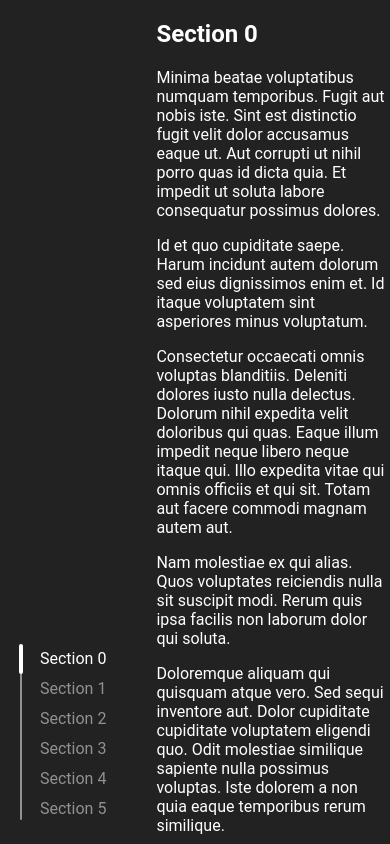
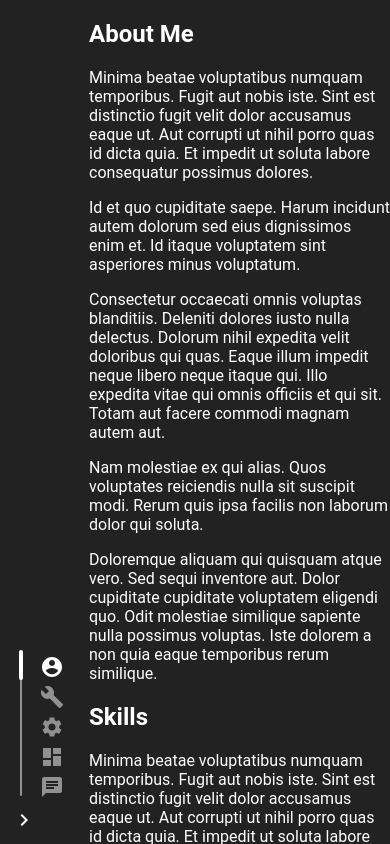
Before and after one commit to xQsme/portfolio, a React (Create React App) app: page / in a window 390 px wide. Built offline with nearby package versions, Linux system fonts and the light colour scheme.

Commit message:
mobile-nav

```diff
--- a/package.json
+++ b/package.json
@@ -3,6 +3,8 @@
   "version": "0.1.0",
   "private": true,
   "dependencies": {
+    "@material-ui/core": "^4.11.0",
+    "@material-ui/icons": "^4.9.1",
     "@testing-library/jest-dom": "^4.2.4",
     "@testing-library/react": "^9.3.2",
     "@testing-library/user-event": "^7.1.2",
--- a/src/App.tsx
+++ b/src/App.tsx
@@ -6,14 +6,6 @@ import './assets/styles/main.scss';
 interface AppState {
 }
 
-const sections: any[] = [
-  {name: 'Section 0', id: 'section-0'},
-  {name: 'Section 1', id: 'section-1'},
-  {name: 'Section 2', id: 'section-2'},
-  {name: 'Section 3', id: 'section-3'},
-  {name: 'Section 4', id: 'section-4'},
-  {name: 'Section 5', id: 'section-5'}
-];
 
 class App extends Component <{}, AppState> {
   constructor(props: object) {
@@ -25,8 +17,8 @@ class App extends Component <{}, AppState> {
   render () {
     return(
       <div className="App" id="app">
-        <Nav sections={sections}/>
-        <Content sections={sections}/>
+        <Nav />
+        <Content />
       </div>
     );
   }
--- a/src/assets/styles/main.scss
+++ b/src/assets/styles/main.scss
@@ -49,6 +49,10 @@ body{
     top:0px;
     bottom:0px;
     left:0px;
+    width: 172px;
+    -webkit-transition: width 0.3s linear;
+    -moz-transition: width 0.3s linear;
+    transition: width 0.3s linear;
 }
 
 .content{
@@ -94,10 +98,7 @@ body{
         -webkit-transition: opacity 0.3s linear;
         -moz-transition: opacity 0.3s linear;
         transition: opacity 0.3s linear;
-
-        .nav-border{
-            margin-right: 20px;
-        }
+        margin-left: 20px;
 
         a{
             text-decoration: none;
@@ -109,22 +110,61 @@ body{
         }
     }
 
-
+    .nav-entry{
+        display: flex;
+        align-items: center;
+        svg{
+            margin-right: 5px;
+        }
+    }
 
     .active{
-        // color: $main;
         opacity: 1;
+    }
 
-        // .nav-border{
-        //     // background-color: $main;
-        //     background-color: $text;
-        //     width: 4px;
-        //     height: 23px;
-        //     margin-left: -1px;
-        //     margin-right: 17px;
-        //     border-radius: 2px;
-        //     z-index: 9001;
-        //     margin-top: 3px;
-        // }
+    .nav-word{
+        white-space: nowrap;
     }
 }
+
+.mobile-nav-expand{
+    position: relative;
+    display: none !important;
+    margin-left: 12px !important;
+    top: -12px;
+}
+
+@mixin mq($width, $type: max) {
+    @if $type == max {
+        $width: $width - 1px;
+    }
+    @media only screen and (#{$type}-width: $width) {
+        @content;
+    }
+    }@mixin mq($width, $type: max) {
+    @if $type == max {
+        $width: $width - 1px;
+    }
+    @media only screen and (#{$type}-width: $width) {
+        @content;
+    }
+}
+
+@include mq(475px) {
+
+    .shrinked{
+        width: 69px;
+        .nav-word{
+            display: none;
+        }
+    }
+
+    .nav-container{
+        margin-right: 20px;
+    }
+
+    .mobile-nav-expand{
+        display: block !important;
+    }
+
+}
--- a/src/components/Content.tsx
+++ b/src/components/Content.tsx
@@ -1,29 +1,23 @@
 import React, {Component} from 'react';
 
 interface AppState {
-    sections: any[],
 }
 
 interface ContentProps {
-    sections: any[],
 }
 
 class Content extends Component <ContentProps, AppState> {
   constructor(props: any) {
     super(props);
     this.state = {
-        sections: props.sections,
     };
   }
 
   render () {
-    const { sections } = this.state;
     return(
         <div className="content">
-            {sections.map(section => {
-                return(
-                    <section id={section.id} key={section.id}>
-                        <h1>{section.name}</h1>
+            <section id="about">
+                <h1>About Me</h1>
                 <p>
                 Minima beatae voluptatibus numquam temporibus. Fugit aut nobis iste. Sint est distinctio fugit velit dolor accusamus eaque ut. Aut corrupti ut nihil porro quas id dicta quia. Et impedit ut soluta labore consequatur possimus dolores.
                 </p>
@@ -38,8 +32,70 @@ class Content extends Component <ContentProps, AppState> {
                 Doloremque aliquam qui quisquam atque vero. Sed sequi inventore aut. Dolor cupiditate cupiditate voluptatem eligendi quo. Odit molestiae similique sapiente nulla possimus voluptas. Iste dolorem a non quia eaque temporibus rerum similique.
                 </p>
             </section>
-                );
-            })}
+            <section id="skills">
+                <h1>Skills</h1>
+                <p>
+                Minima beatae voluptatibus numquam temporibus. Fugit aut nobis iste. Sint est distinctio fugit velit dolor accusamus eaque ut. Aut corrupti ut nihil porro quas id dicta quia. Et impedit ut soluta labore consequatur possimus dolores.
+                </p>
+                <p>
+                Id et quo cupiditate saepe. Harum incidunt autem dolorum sed eius dignissimos enim et. Id itaque voluptatem sint asperiores minus voluptatum.
+                </p>
+                Consectetur occaecati omnis voluptas blanditiis. Deleniti dolores iusto nulla delectus. Dolorum nihil expedita velit doloribus qui quas. Eaque illum impedit neque libero neque itaque qui. Illo expedita vitae qui omnis officiis et qui sit. Totam aut facere commodi magnam autem aut.
+                <p>
+                Nam molestiae ex qui alias. Quos voluptates reiciendis nulla sit suscipit modi. Rerum quis ipsa facilis non laborum dolor qui soluta.
+                </p>
+                <p>
+                Doloremque aliquam qui quisquam atque vero. Sed sequi inventore aut. Dolor cupiditate cupiditate voluptatem eligendi quo. Odit molestiae similique sapiente nulla possimus voluptas. Iste dolorem a non quia eaque temporibus rerum similique.
+                </p>
+            </section>
+            <section id="technologies">
+                <h1>Technologies</h1>
+                <p>
+                Minima beatae voluptatibus numquam temporibus. Fugit aut nobis iste. Sint est distinctio fugit velit dolor accusamus eaque ut. Aut corrupti ut nihil porro quas id dicta quia. Et impedit ut soluta labore consequatur possimus dolores.
+                </p>
+                <p>
+                Id et quo cupiditate saepe. Harum incidunt autem dolorum sed eius dignissimos enim et. Id itaque voluptatem sint asperiores minus voluptatum.
+                </p>
+                Consectetur occaecati omnis voluptas blanditiis. Deleniti dolores iusto nulla delectus. Dolorum nihil expedita velit doloribus qui quas. Eaque illum impedit neque libero neque itaque qui. Illo expedita vitae qui omnis officiis et qui sit. Totam aut facere commodi magnam autem aut.
+                <p>
+                Nam molestiae ex qui alias. Quos voluptates reiciendis nulla sit suscipit modi. Rerum quis ipsa facilis non laborum dolor qui soluta.
+                </p>
+                <p>
+                Doloremque aliquam qui quisquam atque vero. Sed sequi inventore aut. Dolor cupiditate cupiditate voluptatem eligendi quo. Odit molestiae similique sapiente nulla possimus voluptas. Iste dolorem a non quia eaque temporibus rerum similique.
+                </p>
+            </section>
+            <section id="projects">
+                <h1>Projects</h1>
+                <p>
+                Minima beatae voluptatibus numquam temporibus. Fugit aut nobis iste. Sint est distinctio fugit velit dolor accusamus eaque ut. Aut corrupti ut nihil porro quas id dicta quia. Et impedit ut soluta labore consequatur possimus dolores.
+                </p>
+                <p>
+                Id et quo cupiditate saepe. Harum incidunt autem dolorum sed eius dignissimos enim et. Id itaque voluptatem sint asperiores minus voluptatum.
+                </p>
+                Consectetur occaecati omnis voluptas blanditiis. Deleniti dolores iusto nulla delectus. Dolorum nihil expedita velit doloribus qui quas. Eaque illum impedit neque libero neque itaque qui. Illo expedita vitae qui omnis officiis et qui sit. Totam aut facere commodi magnam autem aut.
+                <p>
+                Nam molestiae ex qui alias. Quos voluptates reiciendis nulla sit suscipit modi. Rerum quis ipsa facilis non laborum dolor qui soluta.
+                </p>
+                <p>
+                Doloremque aliquam qui quisquam atque vero. Sed sequi inventore aut. Dolor cupiditate cupiditate voluptatem eligendi quo. Odit molestiae similique sapiente nulla possimus voluptas. Iste dolorem a non quia eaque temporibus rerum similique.
+                </p>
+            </section>
+            <section id="contacts">
+                <h1>Contacts</h1>
+                <p>
+                Minima beatae voluptatibus numquam temporibus. Fugit aut nobis iste. Sint est distinctio fugit velit dolor accusamus eaque ut. Aut corrupti ut nihil porro quas id dicta quia. Et impedit ut soluta labore consequatur possimus dolores.
+                </p>
+                <p>
+                Id et quo cupiditate saepe. Harum incidunt autem dolorum sed eius dignissimos enim et. Id itaque voluptatem sint asperiores minus voluptatum.
+                </p>
+                Consectetur occaecati omnis voluptas blanditiis. Deleniti dolores iusto nulla delectus. Dolorum nihil expedita velit doloribus qui quas. Eaque illum impedit neque libero neque itaque qui. Illo expedita vitae qui omnis officiis et qui sit. Totam aut facere commodi magnam autem aut.
+                <p>
+                Nam molestiae ex qui alias. Quos voluptates reiciendis nulla sit suscipit modi. Rerum quis ipsa facilis non laborum dolor qui soluta.
+                </p>
+                <p>
+                Doloremque aliquam qui quisquam atque vero. Sed sequi inventore aut. Dolor cupiditate cupiditate voluptatem eligendi quo. Odit molestiae similique sapiente nulla possimus voluptas. Iste dolorem a non quia eaque temporibus rerum similique.
+                </p>
+            </section>
             <div className="content-spacer" />
         </div>
     );
--- a/src/components/elements/Nav.tsx
+++ b/src/components/elements/Nav.tsx
@@ -1,23 +1,30 @@
 import React, {Component} from 'react';
+import About from '@material-ui/icons/AccountCircle';
+import Skills from '@material-ui/icons/Build';
+import Technologies from '@material-ui/icons/Settings';
+import Projects from '@material-ui/icons/Dashboard';
+import Contacts from '@material-ui/icons/Chat';
+import Left from '@material-ui/icons/ChevronLeft';
+import Right from '@material-ui/icons/ChevronRight';
+
 
 let mainNavLinks: any = [];
 let maybeMyElement: HTMLElement = document.getElementById('app') as HTMLElement;
 
 interface NavProps {
-    sections: any[],
 }
 
 interface NavState {
     currentSection: number,
-    sections: any[],
+    expanded: boolean,
 }
 
 class Nav extends Component <NavProps, NavState> {
   constructor(props: any) {
     super(props);
     this.state = {
-      sections: props.sections,
       currentSection: 0,
+      expanded: false,
     };
   }
 
@@ -26,7 +33,7 @@ class Nav extends Component <NavProps, NavState> {
 
     mainNavLinks.forEach((link: any, index: number) => {
       let section = document.querySelector(link.hash);
-      if (section.offsetTop <= (fromTop + 50)) {
+      if(section && section.offsetTop <= (fromTop + 50)) {
         this.setState({currentSection: index})
         return;
       }
@@ -47,24 +54,65 @@ class Nav extends Component <NavProps, NavState> {
     }, 500);
   }
 
+  toggleExpanded = () => {
+    const { expanded } = this.state;
+    this.setState({expanded: !expanded});
+    setTimeout(() => {
+      let fromTop = maybeMyElement.scrollTop;
+
+      mainNavLinks.forEach((link: any, index: number) => {
+        let section = document.querySelector(link.hash);
+        if(section && section.offsetTop <= (fromTop + 50)) {
+          this.setState({currentSection: index})
+          return;
+        }
+      });
+    }, 300);
+  }
+
   render () {
-    const { currentSection, sections } = this.state;
+    const { currentSection, expanded } = this.state;
     return(
-    <div className="nav-container">
+    <div className={"nav-container" + (expanded ? '' : ' shrinked')}>
         <div className="nav">
-        <div className="nav-border-main" />
-        <div className="nav-border-selected" style={{marginTop: currentSection*30 + 'px'}} />
-        {sections.map((section: any, index: number) => {
-            return(
-            <div key={section.id} className={"nav-element" + (currentSection === index ? " active" : "")}>
-                <div className="nav-border"/>
-                <a href={"#" + section.id} onClick={() => this.scrollTo(index)}>
-                    <p>{section.name}</p>
-                </a>
-            </div>
-            );
-        })}
+          <div className="nav-border-main" />
+          <div className="nav-border-selected" style={{marginTop: currentSection*30 + 'px'}} />
+          <div className={"nav-element" + (currentSection === 0 ? " active" : "")}>
+              <div className="nav-border"/>
+              <a href="#about" onClick={() => this.scrollTo(0)}>
+                  <p className="nav-entry"><About /><span className="nav-word">About Me</span></p>
+              </a>
+          </div>
+          <div className={"nav-element" + (currentSection === 1 ? " active" : "")}>
+              <div className="nav-border"/>
+              <a href="#skills" onClick={() => this.scrollTo(1)}>
+              <p className="nav-entry"><Skills /><span className="nav-word">Skills</span></p>
+              </a>
+          </div>
+          <div className={"nav-element" + (currentSection === 2 ? " active" : "")}>
+              <div className="nav-border"/>
+              <a href="#technologies" onClick={() => this.scrollTo(2)}>
+              <p className="nav-entry"><Technologies /><span className="nav-word">Technologies</span></p>
+              </a>
+          </div>
+          <div className={"nav-element" + (currentSection === 3 ? " active" : "")}>
+              <div className="nav-border"/>
+              <a href="#projects" onClick={() => this.scrollTo(3)}>
+              <p className="nav-entry"><Projects /><span className="nav-word">Projects</span></p>
+              </a>
+          </div>
+          <div className={"nav-element" + (currentSection === 4 ? " active" : "")}>
+              <div className="nav-border"/>
+              <a href="#contacts" onClick={() => this.scrollTo(4)}>
+              <p className="nav-entry"><Contacts /><span className="nav-word">Contacts</span></p>
+              </a>
+          </div>
         </div>
+        {expanded ? (
+          <Left onClick={this.toggleExpanded} className="mobile-nav-expand" />
+        ) : (
+          <Right onClick={this.toggleExpanded} className="mobile-nav-expand" />
+        )}
     </div>
     );
   }
```
Also changed, not shown: 1 other file (tests, documents, lock files or other folders). Lines whose indentation alone changed are shown as unchanged.
